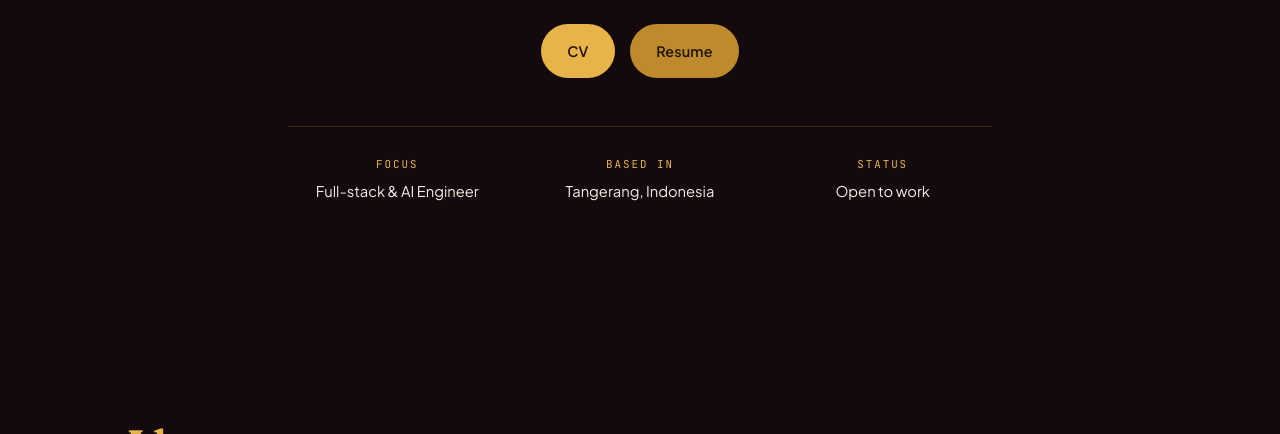
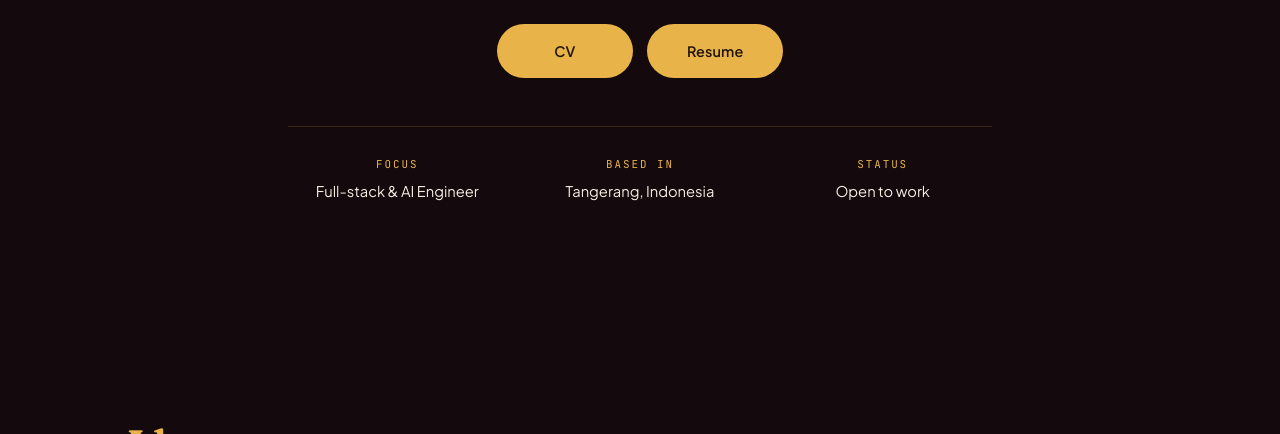
Before and after one commit to Argiansyah28/argiansyah-portofolio, a plain HTML site: page index.html in a window 1280 px wide. Shown: the part 666-1100 px from the top of the page. Drawn offline with Linux system fonts and the light colour scheme.

Commit message:
Match the CV and Resume buttons in size and colour
Both buttons now use the same brass fill and share one width, so the
short "CV" label no longer renders a smaller button than "Resume".
Drops the unused deeper-brass variant and its token.

```diff
--- a/css/style.css
+++ b/css/style.css
@@ -14,7 +14,6 @@
 
   --brass:      #e8b44a;
   --brass-soft: #f0cd8a;
-  --brass-deep: #bf8a2c;
 
   --bone:  #f4ede4;
   --muted: #a99691;
@@ -173,14 +172,6 @@ button { font: inherit; color: inherit; background: none; border: 0; cursor: poi
   color: #23140a;
 }
 .button--solid:hover { background: var(--brass-soft); }
-
-/* Same brass, a few shades down — pairs with .button--solid without
-   introducing a second colour. */
-.button--solid-deep {
-  background: var(--brass-deep);
-  color: #23140a;
-}
-.button--solid-deep:hover { background: var(--brass); }
 
 .button--sm { padding: 0.6rem 1.1rem; font-size: 0.8rem; }
 .button--lg { padding: 1rem 2.4rem; font-size: 0.95rem; }
@@ -353,6 +344,10 @@ button { font: inherit; color: inherit; background: none; border: 0; cursor: poi
   gap: 0.9rem;
   margin-top: 2.25rem;
 }
+
+/* Both buttons share one width, so a short label like "CV" does not
+   end up smaller than "Resume". */
+.hero__actions .button { flex: 0 1 8.5rem; }
 
 .hero__facts {
   display: grid;
--- a/index.html
+++ b/index.html
@@ -79,7 +79,7 @@
           <a class="button button--solid"
              href="https://drive.google.com/file/d/1gKobuws6yV-wbDle7RRF08wQvQNMpO5Q/view?usp=drive_link"
              target="_blank" rel="noopener">CV</a>
-          <a class="button button--solid-deep"
+          <a class="button button--solid"
              href="https://drive.google.com/file/d/1WBwse02YZrgk2hjd5YYfiFAUcZSnMELt/view?usp=drive_link"
              target="_blank" rel="noopener">Resume</a>
         </div>
```
